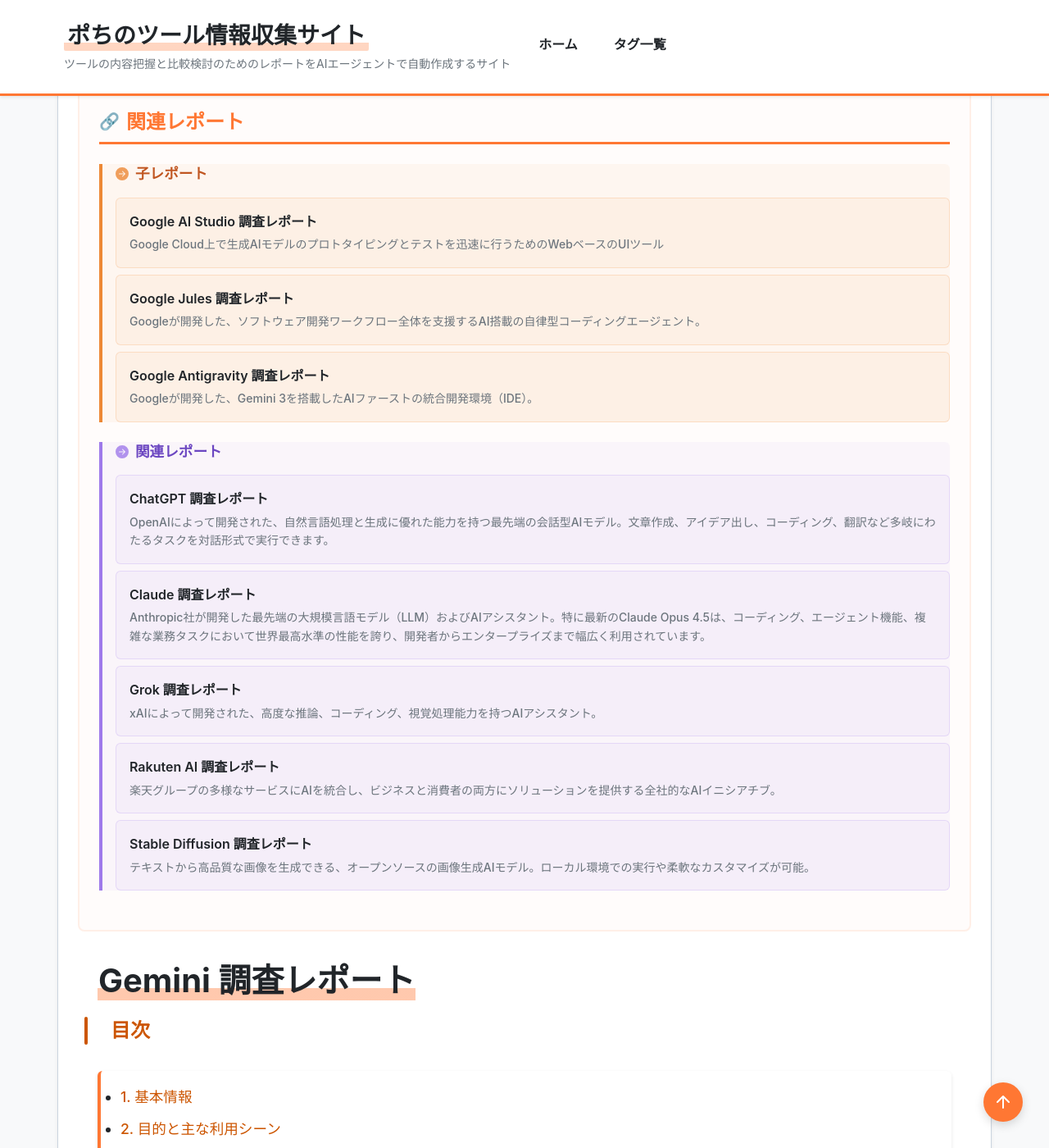
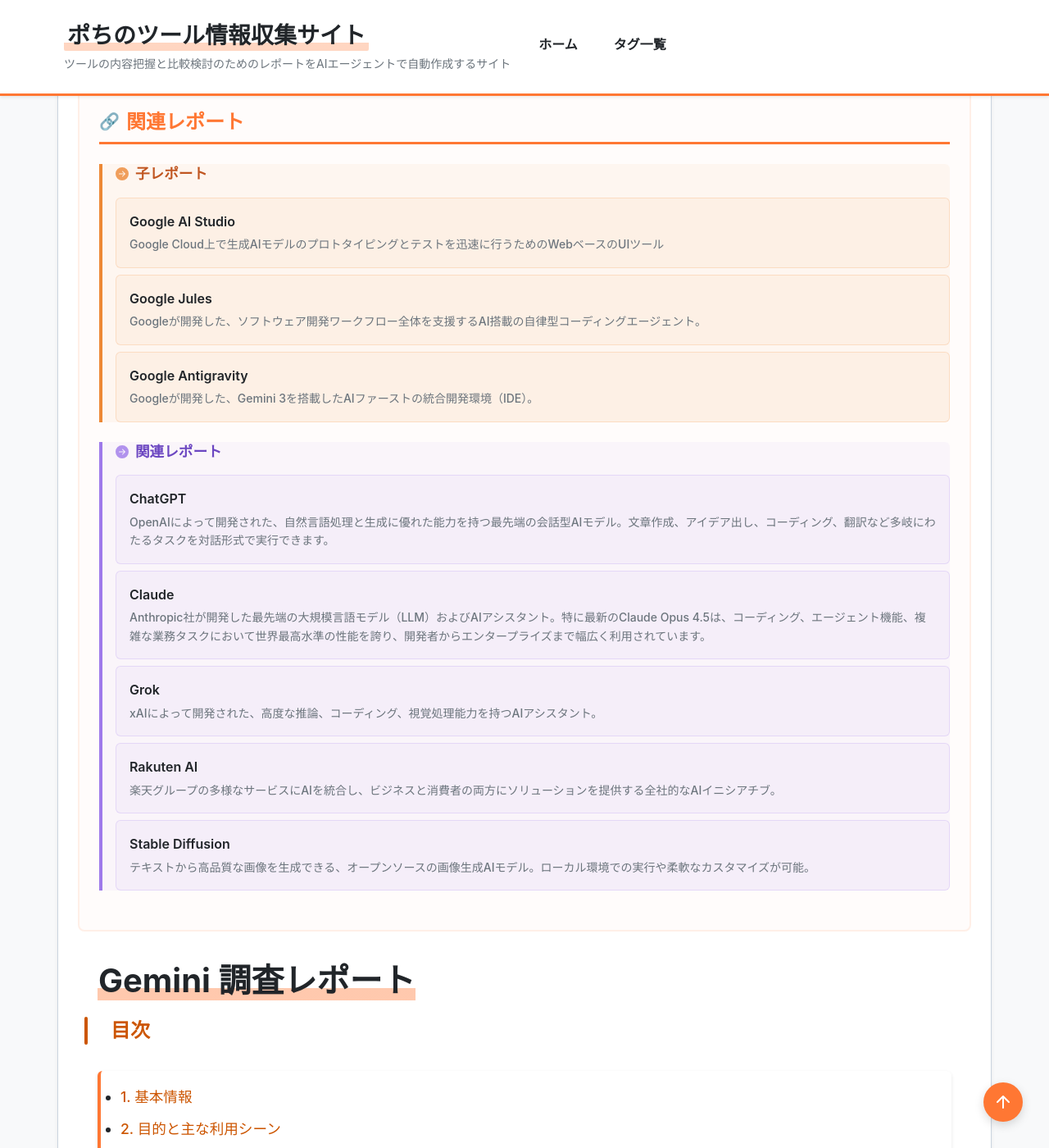
Before and after one commit to aegisfleet/tool-survey-report, a Jekyll site: the page built from _reports/gemini.md, in a window 1280 px wide and 1400 px high, scrolled down 479 px. Shown: the whole window at 82% size. Built offline with Jekyll 4.4.1, drawn with Linux system fonts in a browser that asks for light colours.

Commit message:
feat: Update sorting and related tool displays to prioritize `tool_name` and adjust UI text accordingly.

```diff
--- a/_includes/related-tools.html
+++ b/_includes/related-tools.html
@@ -119,12 +119,13 @@
   <div class="parent-tool" role="region" aria-labelledby="parent-tool-heading">
     <h4 id="parent-tool-heading">
       <svg width="16" height="16" viewBox="0 0 16 16" fill="currentColor" aria-hidden="true">
-        <path d="M8 0a8 8 0 1 1 0 16A8 8 0 0 1 8 0zM4.5 7.5a.5.5 0 0 0 0 1h5.793l-2.147 2.146a.5.5 0 0 0 .708.708l3-3a.5.5 0 0 0 0-.708l-3-3a.5.5 0 1 0-.708.708L10.293 7.5H4.5z"/>
+        <path
+          d="M8 0a8 8 0 1 1 0 16A8 8 0 0 1 8 0zM4.5 7.5a.5.5 0 0 0 0 1h5.793l-2.147 2.146a.5.5 0 0 0 .708.708l3-3a.5.5 0 0 0 0-.708l-3-3a.5.5 0 1 0-.708.708L10.293 7.5H4.5z" />
       </svg>
       親レポート
     </h4>
     <a href="{{ parent_tool.url | relative_url }}" class="tool-link">
-      <span class="tool-title">{{ parent_tool.title }}</span>
+      <span class="tool-title">{{ parent_tool.tool_name | default: parent_tool.title }}</span>
       {% if parent_tool.description %}
       <span class="tool-description">{{ parent_tool.description }}</span>
       {% endif %}
@@ -144,7 +146,7 @@
       {% for child in child_tools %}
       <li>
         <a href="{{ child.url | relative_url }}" class="tool-link">
-          <span class="tool-title">{{ child.title }}</span>
+          <span class="tool-title">{{ child.tool_name | default: child.title }}</span>
           {% if child.description %}
           <span class="tool-description">{{ child.description }}</span>
           {% endif %}
@@ -167,7 +170,7 @@
       {% for sibling in sibling_tools %}
       <li>
         <a href="{{ sibling.url | relative_url }}" class="tool-link">
-          <span class="tool-title">{{ sibling.title }}</span>
+          <span class="tool-title">{{ sibling.tool_name | default: sibling.title }}</span>
           {% if sibling.description %}
           <span class="tool-description">{{ sibling.description }}</span>
           {% endif %}
--- a/_layouts/home.html
+++ b/_layouts/home.html
@@ -31,7 +31,7 @@
             <select id="sort-select" class="sort-select">
               <option value="date-desc" selected>新しい順</option>
               <option value="date-asc">古い順</option>
-              <option value="title-asc">タイトル順</option>
+              <option value="title-asc">ツール名順</option>
             </select>
           </div>
         </div>
```
Also changed, not shown: other parts of _includes/related-tools.html (+4 -2 lines), other parts of _layouts/home.html (+1 -1 lines). Lines whose indentation alone changed are shown as unchanged.
